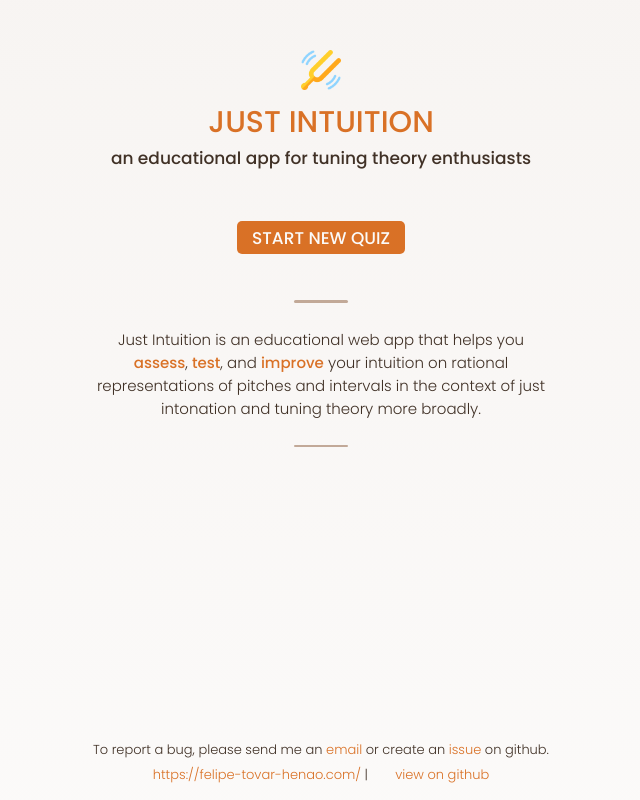
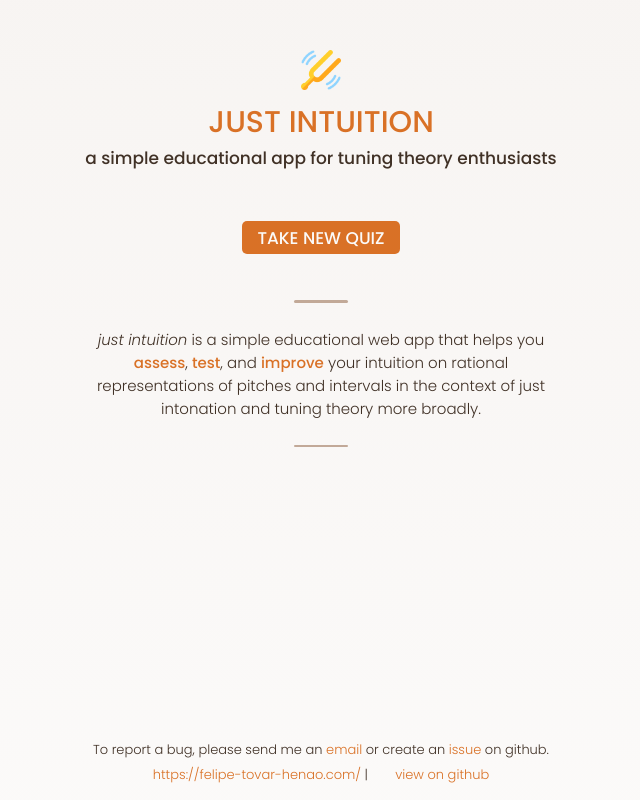
Before and after one commit to felipetovarhenao/just-intuition, a React (Vite) app: page / in a window 1280 px wide. Shown: the whole page, without its empty margins (319-959 px from the left). Built offline with nearby package versions, Linux system fonts and the light colour scheme; some icons are missing.

Commit message:
minor edit

```diff
--- a/src/App.tsx
+++ b/src/App.tsx
@@ -40,7 +40,7 @@ function App() {
       <div className="app__header">
         <Logo className="app__header__logo" />
         <h1 className="app__header__name">just intuition</h1>
-        <h2 className="app__header__subtitle">an educational app for tuning theory enthusiasts</h2>
+        <h2 className="app__header__subtitle">a simple educational app for tuning theory enthusiasts</h2>
       </div>
       <div className="app__container">
         {questions.length === 0 ? (
@@ -58,14 +58,14 @@ function App() {
                 <br />
               </div>
             )}
-            <Button onClick={() => dispatch(questionActions.generate(NUM_QUESTIONS))}>start new quiz</Button>
+            <Button onClick={() => dispatch(questionActions.generate(NUM_QUESTIONS))}>take new quiz</Button>
             {questions.length === 0 && !evaluation && (
               <>
                 <br />
                 <Hr />
                 <div className="app__container__description">
-                  Just Intuition is an educational web app that helps you <b>assess</b>, <b>test</b>, and <b>improve</b> your intuition on rational
-                  representations of pitches and intervals in the context of just intonation and tuning theory more broadly.
+                  <i>just intuition</i> is a simple educational web app that helps you <b>assess</b>, <b>test</b>, and <b>improve</b> your intuition on
+                  rational representations of pitches and intervals in the context of just intonation and tuning theory more broadly.
                 </div>
                 <Hr />
               </>
```
